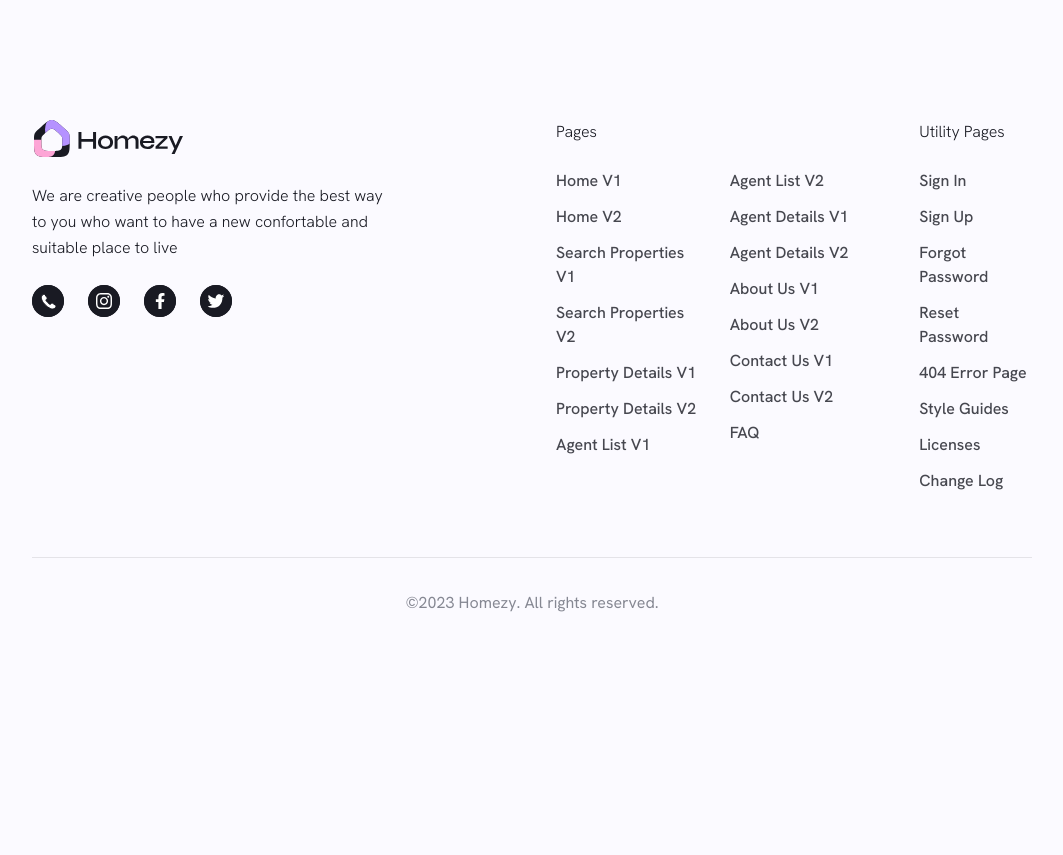
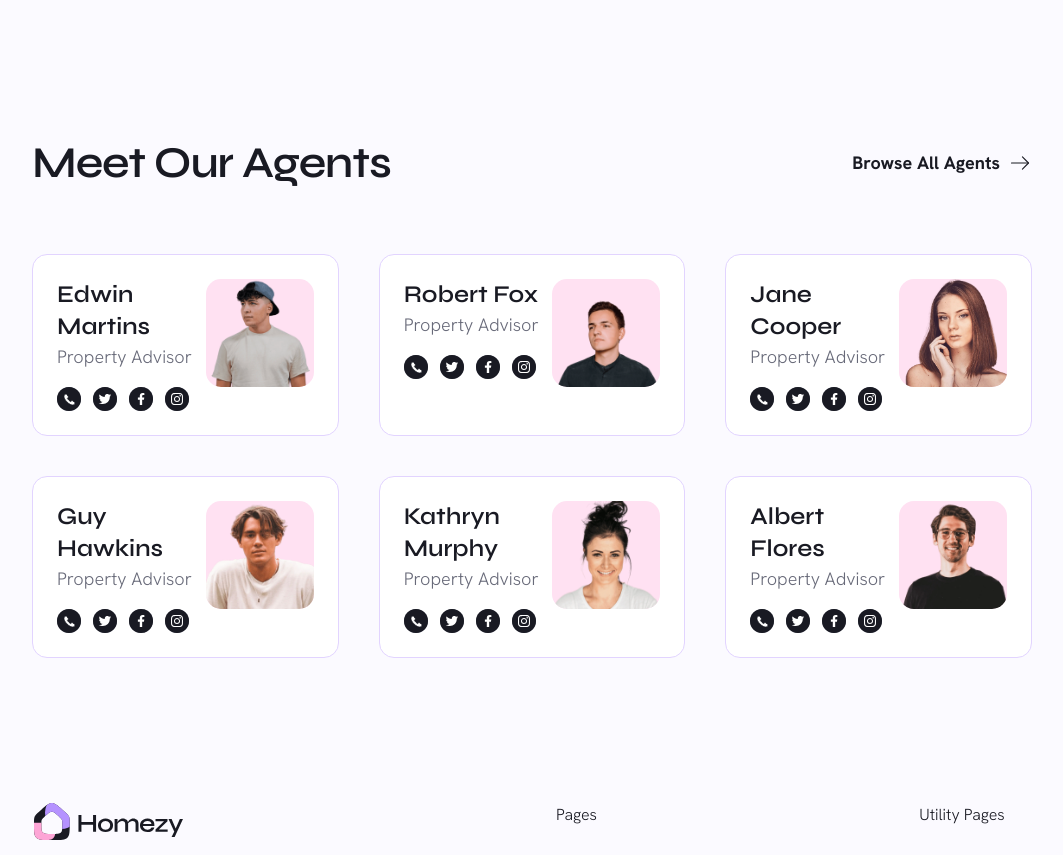
Before and after one commit to benicandra/beni-homezy, a Next.js app: page / in a window 1280 px wide. Shown: the part 4120-4975 px from the top of the page, without its empty margins (108-1171 px from the left). Before the commit the page ends 4768 px from the top, so only its background shows below. Built offline with nearby package versions, Linux system fonts and the light colour scheme.

Commit message:
feat: add agents section

```diff
--- a/app/globals.css
+++ b/app/globals.css
@@ -15,6 +15,7 @@
   --color-lavender-40: #e2d4ff;
   --color-carnation: #fda5d6;
   --color-carnation-20: #fff1f9;
+  --color-carnation-40: #ffe1f2;
   --color-minion: #ffe76c;
   --color-smith: #a8eb9e;
   --color-dark: #191a23;
--- a/app/page.tsx
+++ b/app/page.tsx
@@ -3,6 +3,7 @@ import Featured from "@/components/sections/Featured/Featured";
 import Benefits from "@/components/sections/Benefits/Benefits";
 import Categories from "@/components/sections/Categories/Categories";
 import Cities from "@/components/sections/Cities/Cities";
+import Agents from "@/components/sections/Agents/Agents";
 
 export default function Home() {
   return (
@@ -12,6 +13,7 @@ export default function Home() {
       <Benefits />
       <Categories />
       <Cities />
+      <Agents />
     </div>
   );
 }
--- a/components/sections/Agents/Agents.tsx
+++ b/components/sections/Agents/Agents.tsx
@@ -1,7 +1,105 @@
-import React from "react";
+import ButtonText from "@/components/ui/ButtonText";
+import AgentCard from "@/components/shared/AgentCard/AgentCard";
 
-const Agents = () => {
-  return <div>Agents</div>;
-};
+import Agent1 from "@/assets/agents/agents-1.webp";
+import Agent2 from "@/assets/agents/agents-2.webp";
+import Agent3 from "@/assets/agents/agents-3.webp";
+import Agent4 from "@/assets/agents/agents-4.webp";
+import Agent5 from "@/assets/agents/agents-5.webp";
+import Agent6 from "@/assets/agents/agents-6.webp";
 
-export default Agents;
+import PhoneIcon from "@/assets/icons/phone.svg";
+import TwitterIcon from "@/assets/icons/twitter.svg";
+import FacebookIcon from "@/assets/icons/facebook.svg";
+import InstagramIcon from "@/assets/icons/instagram.svg";
+
+const agentsData = [
+  {
+    name: "Edwin Martins",
+    role: "Property Advisor",
+    image: Agent6,
+    socialLinks: [
+      { href: "tel:+123456789", label: "Phone", icon: PhoneIcon },
+      { href: "#", label: "Twitter", icon: TwitterIcon },
+      { href: "#", label: "Facebook", icon: FacebookIcon },
+      { href: "#", label: "Instagram", icon: InstagramIcon },
+    ],
+  },
+  {
+    name: "Robert Fox",
+    role: "Property Advisor",
+    image: Agent5,
+    socialLinks: [
+      { href: "tel:+123456789", label: "Phone", icon: PhoneIcon },
+      { href: "#", label: "Twitter", icon: TwitterIcon },
+      { href: "#", label: "Facebook", icon: FacebookIcon },
+      { href: "#", label: "Instagram", icon: InstagramIcon },
+    ],
+  },
+  {
+    name: "Jane Cooper",
+    role: "Property Advisor",
+    image: Agent4,
+    socialLinks: [
+      { href: "tel:+123456789", label: "Phone", icon: PhoneIcon },
+      { href: "#", label: "Twitter", icon: TwitterIcon },
+      { href: "#", label: "Facebook", icon: FacebookIcon },
+      { href: "#", label: "Instagram", icon: InstagramIcon },
+    ],
+  },
+  {
+    name: "Guy Hawkins",
+    role: "Property Advisor",
+    image: Agent3,
+    socialLinks: [
+      { href: "tel:+123456789", label: "Phone", icon: PhoneIcon },
+      { href: "#", label: "Twitter", icon: TwitterIcon },
+      { href: "#", label: "Facebook", icon: FacebookIcon },
+      { href: "#", label: "Instagram", icon: InstagramIcon },
+    ],
+  },
+  {
+    name: "Kathryn Murphy",
+    role: "Property Advisor",
+    image: Agent2,
+    socialLinks: [
+      { href: "tel:+123456789", label: "Phone", icon: PhoneIcon },
+      { href: "#", label: "Twitter", icon: TwitterIcon },
+      { href: "#", label: "Facebook", icon: FacebookIcon },
+      { href: "#", label: "Instagram", icon: InstagramIcon },
+    ],
+  },
+  {
+    name: "Albert Flores",
+    role: "Property Advisor",
+    image: Agent1,
+    socialLinks: [
+      { href: "tel:+123456789", label: "Phone", icon: PhoneIcon },
+      { href: "#", label: "Twitter", icon: TwitterIcon },
+      { href: "#", label: "Facebook", icon: FacebookIcon },
+      { href: "#", label: "Instagram", icon: InstagramIcon },
+    ],
+  },
+];
+
+export default function Agents() {
+  return (
+    <section className="flex flex-col gap-16">
+      <div className="flex justify-between items-center">
+        <div>
+          <h2 className="text-5xl md:text-[44px] leading-tight font-semibold tracking-tight text-foreground">
+            Meet Our Agents
+          </h2>
+        </div>
+        <div>
+          <ButtonText>Browse All Agents</ButtonText>
+        </div>
+      </div>
+      <div className="grid grid-cols-1 md:grid-cols-3 gap-10">
+        {agentsData.map((agent) => (
+          <AgentCard key={agent.name} {...agent} />
+        ))}
+      </div>
+    </section>
+  );
+}
--- a/components/sections/Categories/Categories.tsx
+++ b/components/sections/Categories/Categories.tsx
@@ -29,11 +29,11 @@ export default function Categories() {
       <div className="flex justify-between items-center">
         <div>
           <h2 className="text-5xl md:text-[44px] leading-tight font-semibold tracking-tight text-foreground">
-            Featured Listings
+            Featured Categories
           </h2>
         </div>
         <div>
-          <ButtonText>Browse All Featured</ButtonText>
+          <ButtonText>Browse All Categories</ButtonText>
         </div>
       </div>
       <div className="grid grid-cols-1 md:grid-cols-3 gap-8">
--- /dev/null
+++ b/components/shared/AgentCard/AgentCard.tsx
@@ -0,0 +1,61 @@
+import Image from "next/image";
+import type { ComponentType, SVGProps } from "react";
+import type { StaticImageData } from "next/image";
+
+import SocialIconLink from "@/components/shared/SocialIconLink/SocialIconLink";
+
+interface AgentSocialLink {
+  href: string;
+  label: string;
+  icon: ComponentType<SVGProps<SVGSVGElement>>;
+}
+
+interface AgentCardProps {
+  name: string;
+  role: string;
+  image: StaticImageData;
+  imageAlt?: string;
+  socialLinks: AgentSocialLink[];
+  className?: string;
+}
+
+export default function AgentCard({
+  name,
+  role,
+  image,
+  imageAlt,
+  socialLinks,
+  className = "",
+}: AgentCardProps) {
+  return (
+    <div
+      className={`flex flex-row justify-between border border-lavender-40 rounded-[15px] p-6 bg-white z-10 ${className}`}
+    >
+      <div className="flex flex-col gap-4">
+        <div className="gap-px">
+          <h5 className="font-body text-lg md:text-2xl font-semibold text-foreground">
+            {name}
+          </h5>
+          <p className="text-lg font-light text-[#686A79]">{role}</p>
+        </div>
+        <div className="flex gap-[12px]">
+          {socialLinks.map((link) => (
+            <SocialIconLink
+              key={link.label}
+              href={link.href}
+              label={link.label}
+              icon={link.icon}
+              className="w-6 h-6 bg-[#686A79]"
+              iconClassName="size-6 [&>path:first-child]:fill-foreground [&>path:last-child]:fill-white"
+            />
+          ))}
+        </div>
+      </div>
+      <Image
+        src={image}
+        alt={imageAlt ?? name}
+        className="w-[108px] h-[108px] bg-carnation-40 rounded-[15px] shrink-0 object-cover"
+      />
+    </div>
+  );
+}
```
